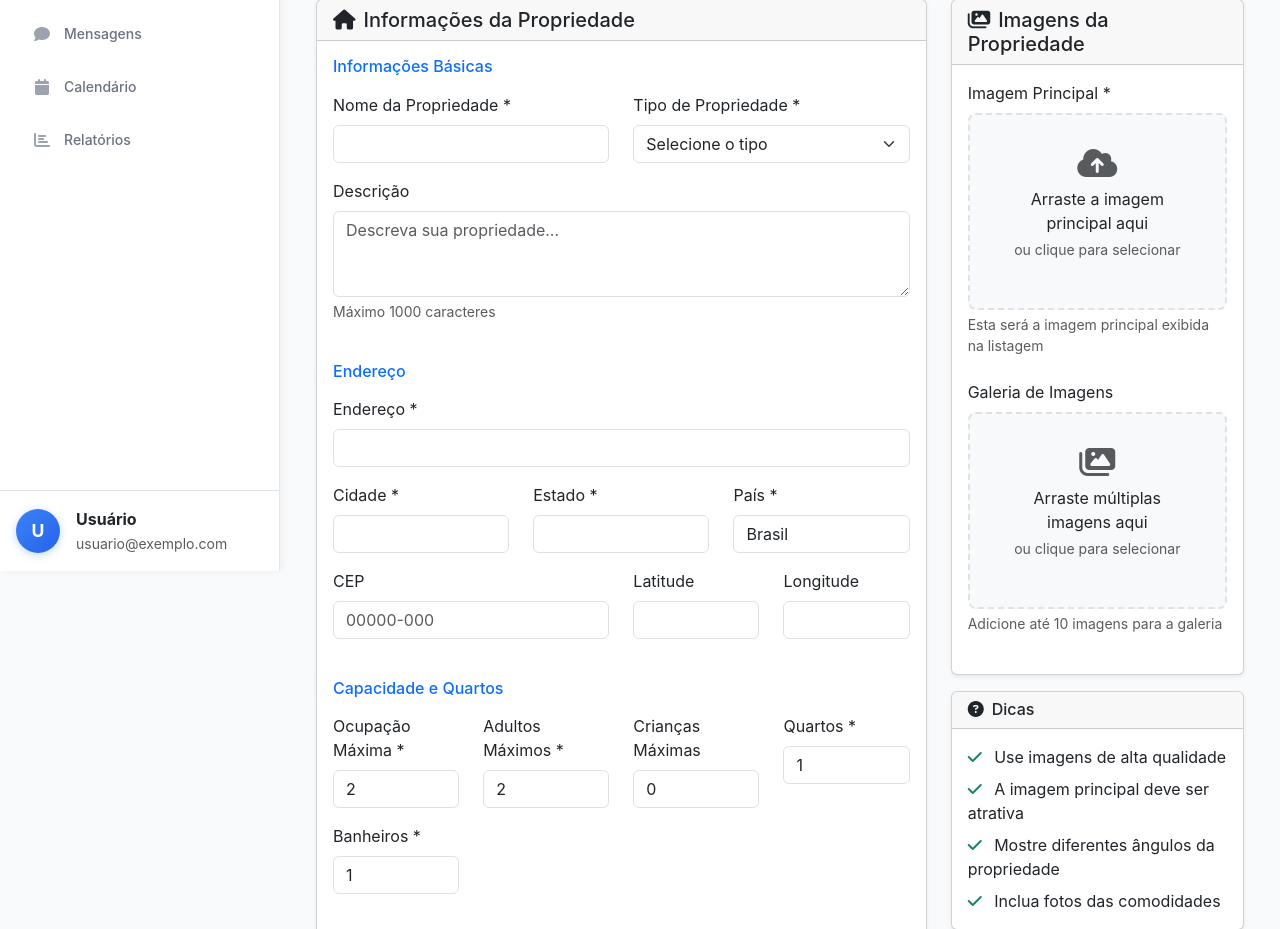
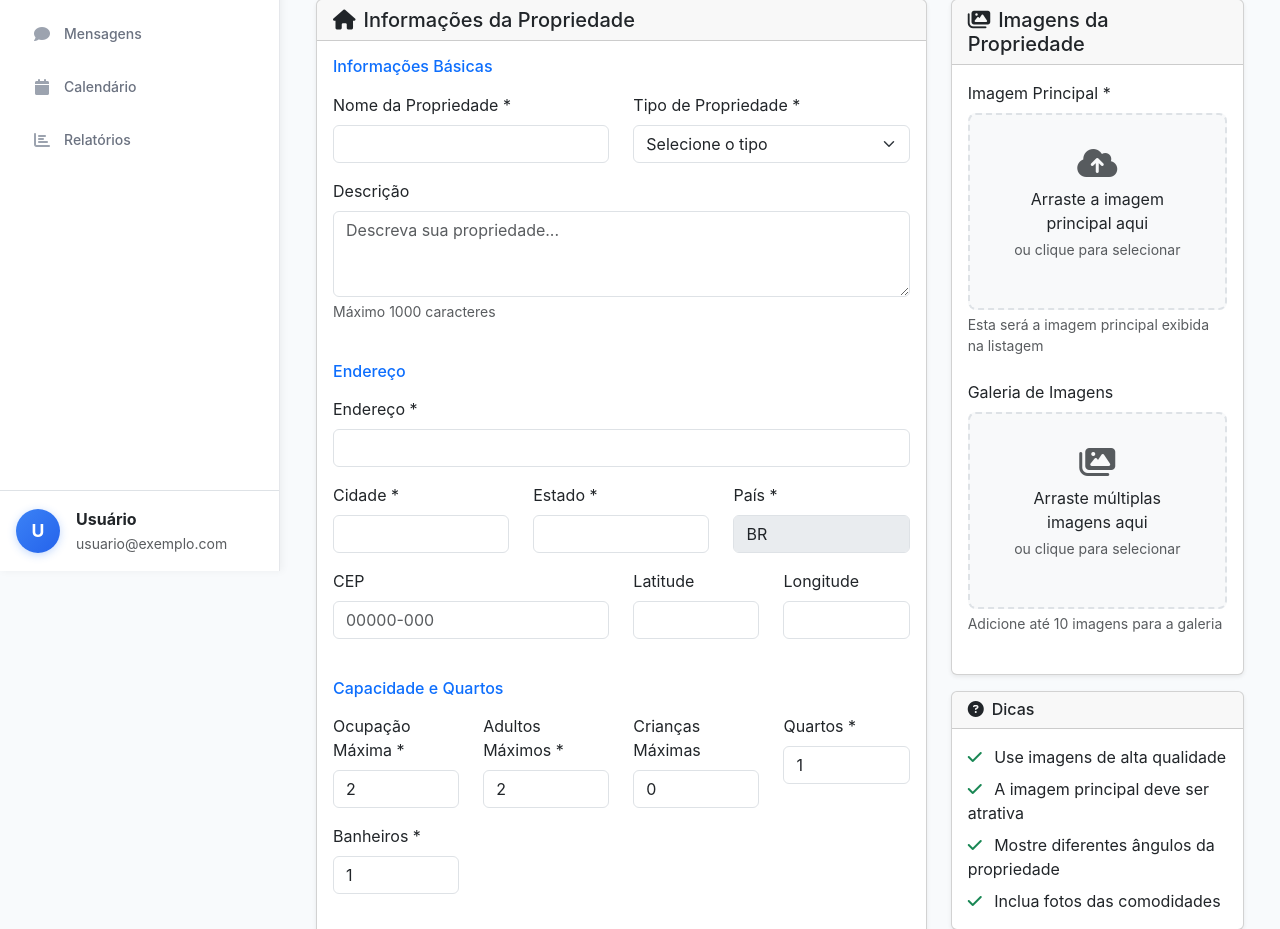
Before and after one commit to augusto-sumac/frontdesk, a Laravel app: template resources/views/properties/create.blade.php in a window 1280 px wide. Shown: the part 229-1158 px from the top of the page. Run offline with Laravel 12, Linux system fonts and the light colour scheme; the template is opened without the code that fills it, so the values that code supplies are empty; style sheets or scripts are compiled from the project's sources.

Commit message:
Update Country

```diff
--- a/resources/views/properties/create.blade.php
+++ b/resources/views/properties/create.blade.php
@@ -97,7 +97,7 @@
                             <div class="col-md-4">
                                 <div class="mb-3">
                                     <label for="country" class="form-label">País *</label>
-                                    <input type="text" class="form-control" id="country" name="country" value="Brasil" required>
+                                    <input type="text" class="form-control" id="country" name="country" value="BR" disabled="disabled">
                                 </div>
                             </div>
                             <div class="col-md-6">
```
